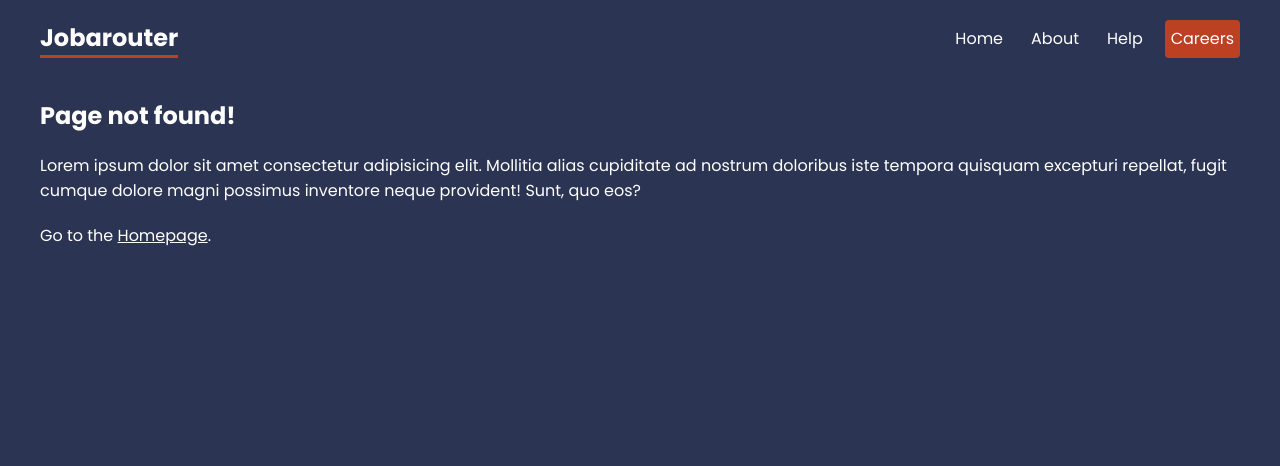
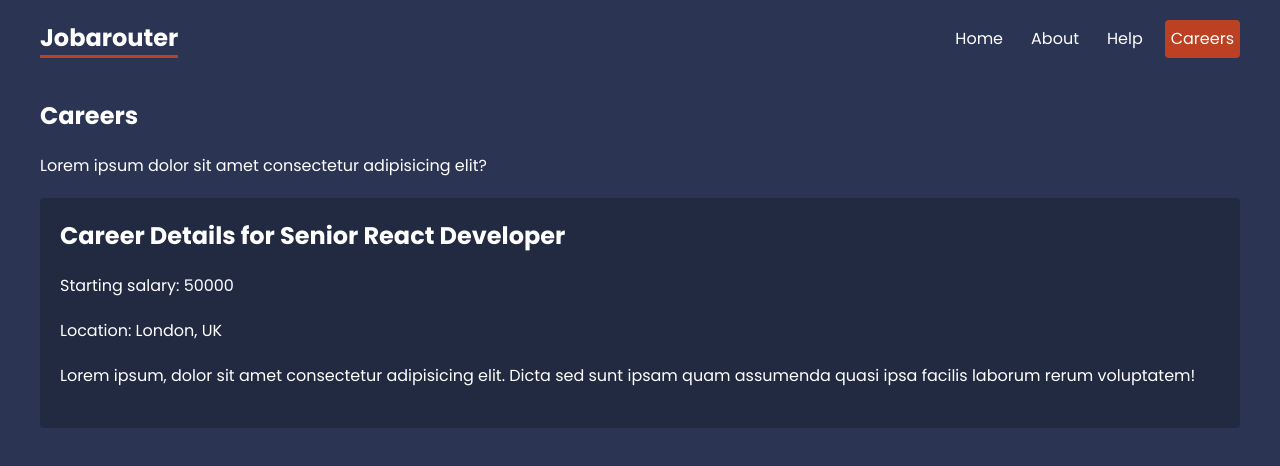
Before and after one commit to Flor77/react-router-in-depth, a React (Create React App) app: page /careers/1 in a window 1280 px wide. Shown: the top 466 px of the page. Built offline with nearby package versions, Linux system fonts and the light colour scheme; data requests are answered from the project's data file.

Commit message:
route-parameters

```diff
--- a/src/App.js
+++ b/src/App.js
@@ -15,6 +15,9 @@ import Contact from "./pages/help/Contact";
 import NotFound from "./pages/NotFound";
 import CareersLayout from "./layouts/CareersLayout";
 import Careers, { careersLoader } from "./pages/careers/Careers";
+import CareerDetails, {
+  careerDetailsLoader,
+} from "./pages/careers/CareerDetails";
 
 const router = createBrowserRouter(
   createRoutesFromElements(
@@ -28,6 +31,11 @@ const router = createBrowserRouter(
 
       <Route path="careers" element={<CareersLayout />}>
         <Route index element={<Careers />} loader={careersLoader} />
+        <Route
+          path=":id"
+          element={<CareerDetails />}
+          loader={careerDetailsLoader}
+        />
       </Route>
 
       <Route path="*" element={<NotFound />} />
--- a/src/index.css
+++ b/src/index.css
@@ -124,5 +124,11 @@ form label span {
 }
 
 /* careers details */
+.career-details {
+  background: rgba(0, 0, 0, 0.2);
+  padding: 20px;
+  border-radius: 4px;
+  margin: 20px 0;
+}
 
 /* breadcrumbs */
--- /dev/null
+++ b/src/pages/careers/CareerDetails.js
@@ -0,0 +1,29 @@
+import { useLoaderData, useParams } from "react-router-dom";
+
+export default function CareerDetails() {
+  const { id } = useParams();
+  const career = useLoaderData();
+
+  return (
+    <div className="career-details">
+      <h2>Career Details for {career.title}</h2>
+      <p>Starting salary: {career.salary}</p>
+      <p>Location: {career.location}</p>
+      <div className="details">
+        <p>
+          Lorem ipsum, dolor sit amet consectetur adipisicing elit. Dicta sed
+          sunt ipsam quam assumenda quasi ipsa facilis laborum rerum voluptatem!
+        </p>
+      </div>
+    </div>
+  );
+}
+
+// data loader
+export const careerDetailsLoader = async ({ params }) => {
+  const { id } = params;
+
+  const res = await fetch("http://localhost:4000/careers/" + id);
+
+  return res.json();
+};
--- a/src/pages/careers/Careers.js
+++ b/src/pages/careers/Careers.js
@@ -6,7 +6,7 @@ export default function Careers() {
   return (
     <div className="careers">
       {careers.map((career) => (
-        <Link to="/" key={career.id}>
+        <Link to={career.id.toString()} key={career.id}>
           <p>{career.title}</p>
           <p>Based in {career.location}</p>
         </Link>
```
Also changed, not shown: db-1672652117786.json (added, +46 -0 lines).
